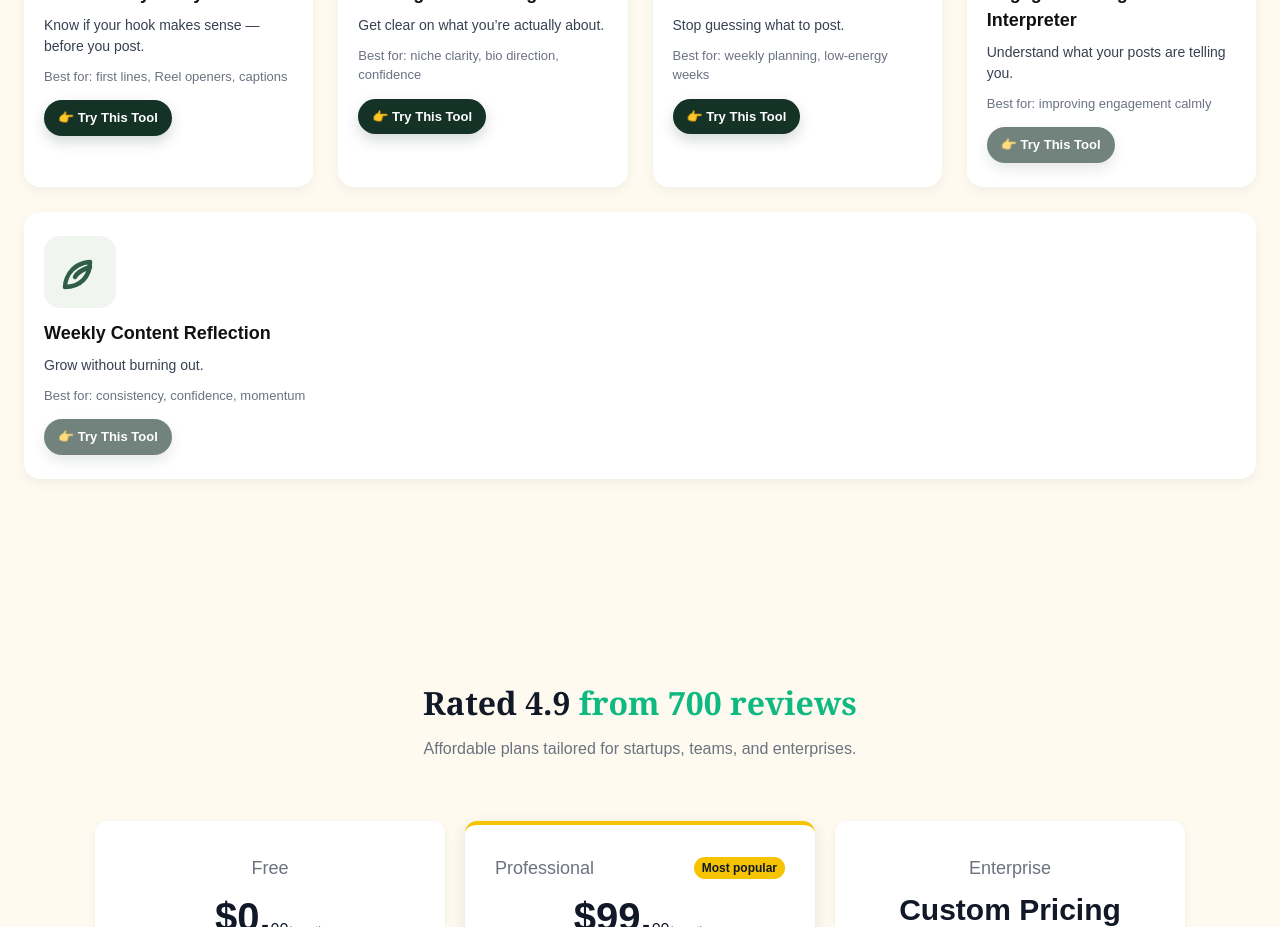
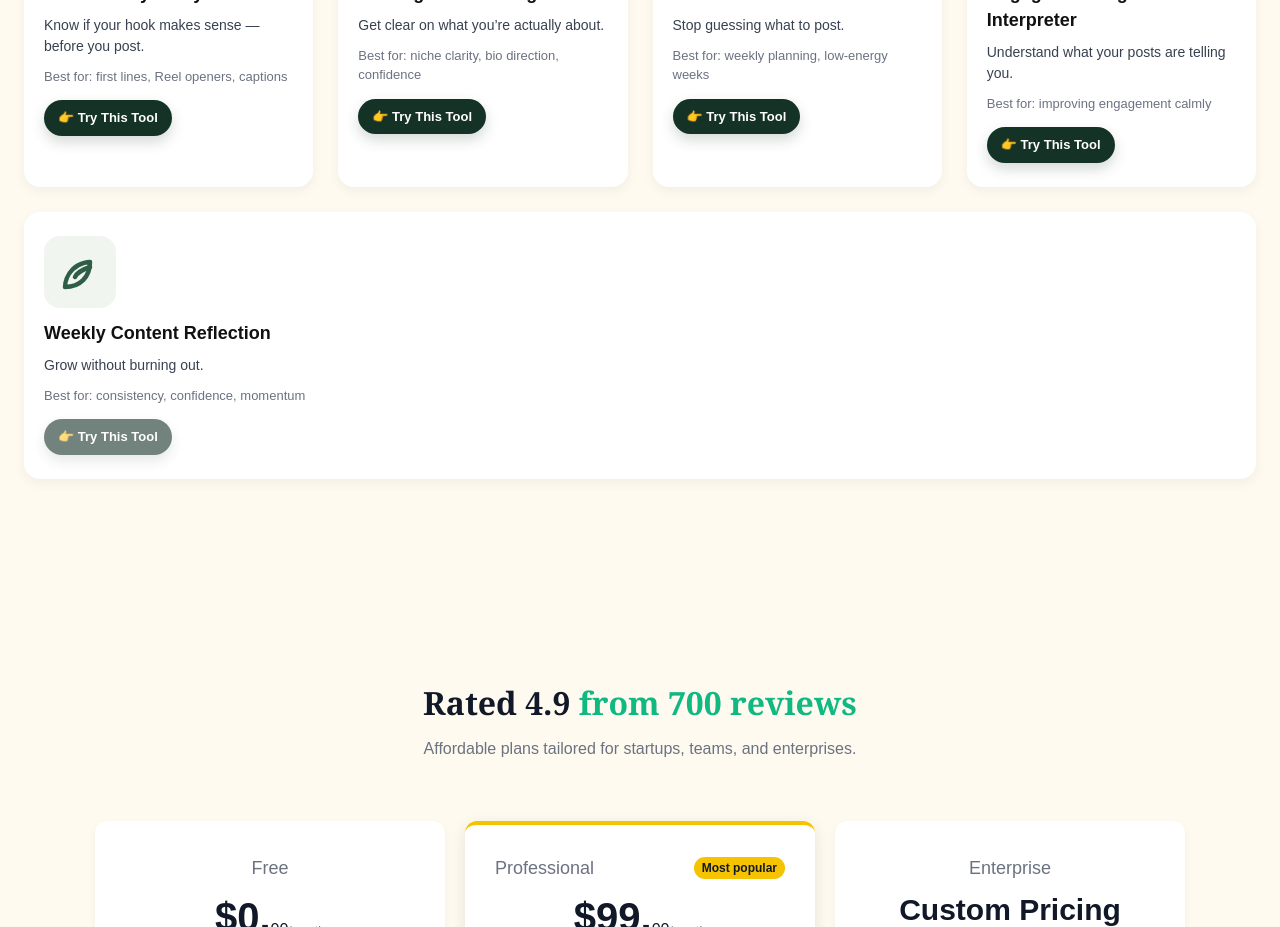
Before and after one commit to gmajors1326/the-calm-content-companion, a Next.js app: page / in a window 1280 px wide. Shown: the part 2980-3907 px from the top of the page. Built offline with nearby package versions, Linux system fonts and the light colour scheme; a web font is replaced by a local one.

Commit message:
Unlock engagement signal interpreter

```diff
--- a/app/page.tsx
+++ b/app/page.tsx
@@ -43,7 +43,8 @@ const TOOL_CARDS = [
     title: 'Engagement Signal Interpreter',
     description: 'Understand what your posts are telling you.',
     bestFor: 'improving engagement calmly',
-    cta: '👉 Try This Tool'
+    cta: '👉 Try This Tool',
+    href: '/tools/engagement-signal-interpreter'
   },
   {
     icon: 'leaf',
--- a/app/tools/page.tsx
+++ b/app/tools/page.tsx
@@ -4,7 +4,7 @@ const TOOLS = [
   { slug: "hook-clarity-analyzer", name: "Hook Clarity Analyzer", locked: false },
   { slug: "message-positioning-builder", name: "Message Positioning Builder", locked: false },
   { slug: "content-direction-planner", name: "Content Direction Planner", locked: false },
-  { slug: "engagement-signal-interpreter", name: "Engagement Signal Interpreter", locked: true },
+  { slug: "engagement-signal-interpreter", name: "Engagement Signal Interpreter", locked: false },
   { slug: "weekly-reflection", name: "Weekly Content Reflection", locked: true },
 ];
 
```
